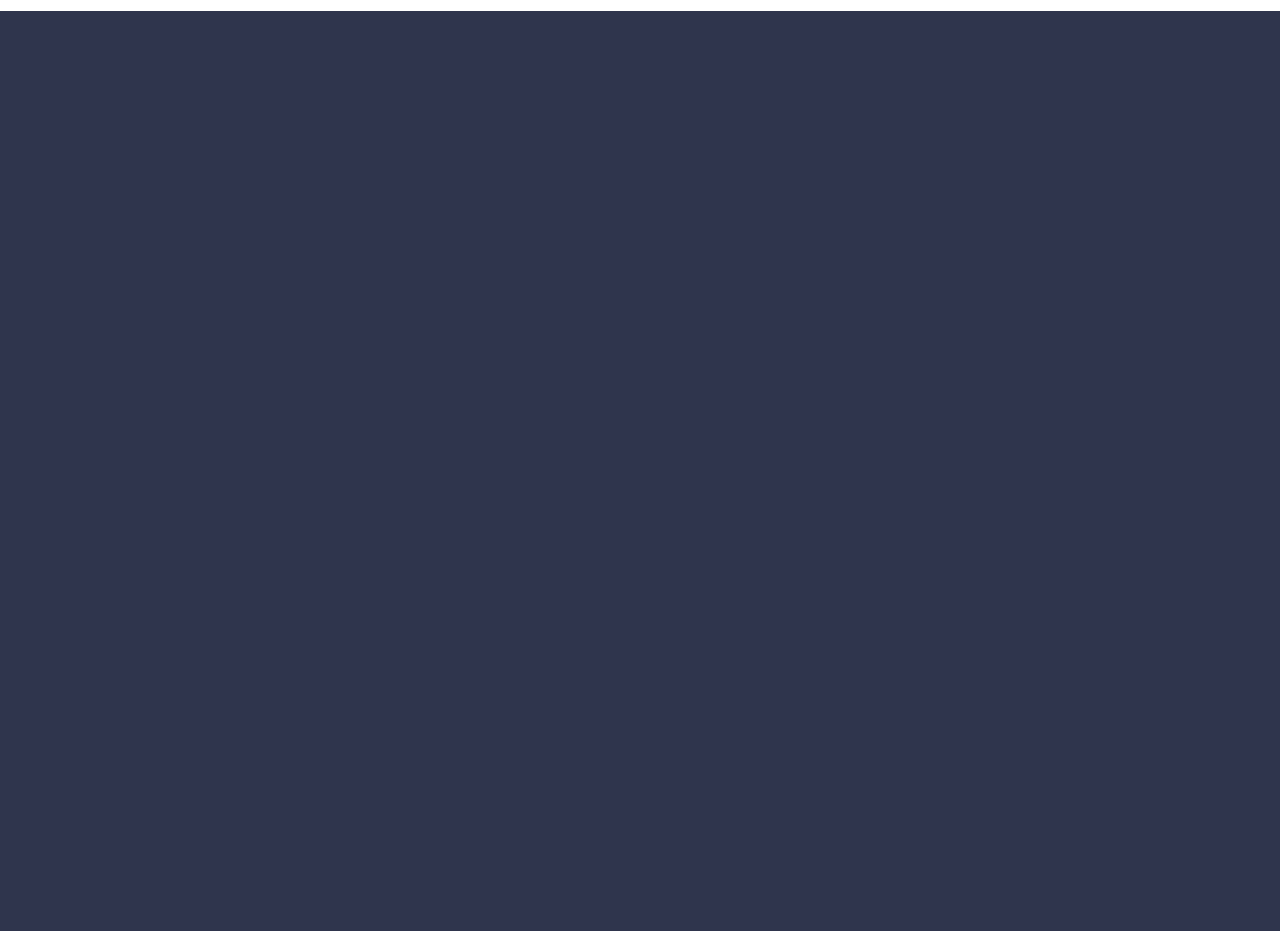
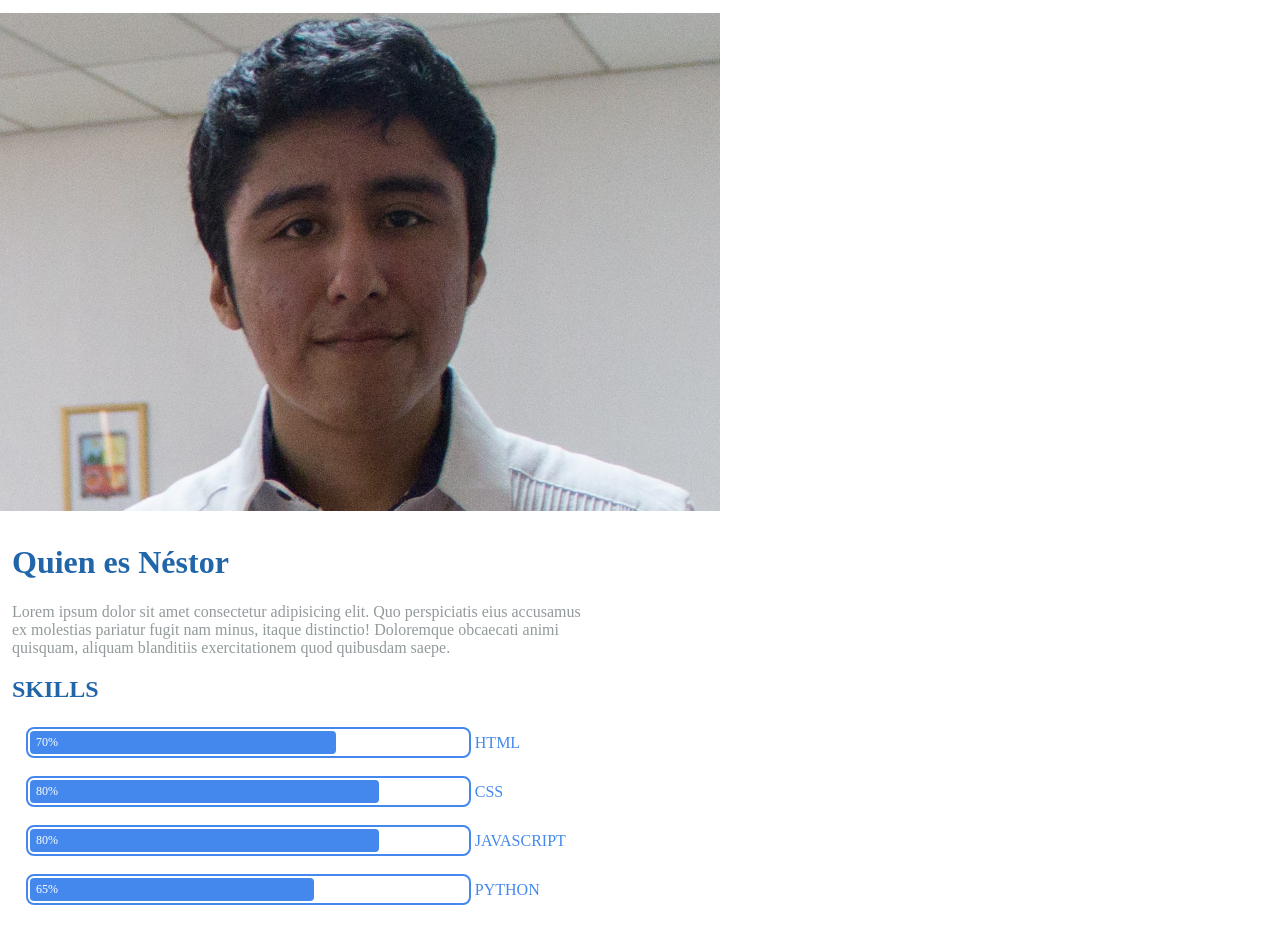
Before and after one commit to NestorHdzC/PagWeb_FullHTML, a plain HTML site: page index.html in a window 1280 px wide. Shown: the part 35-966 px from the top of the page. Before the commit the page ends 800 px from the top, so only its background shows below. Drawn offline with Linux system fonts and the light colour scheme.

Commit message:
ventana de perfil (Movil)
desc) Creacion de la ventana de perfil con informacion del usuario
Proy) Pagina web
Section) ventana Perfil
files) index.html, style.css, imegen de perfil

```diff
--- a/index.html
+++ b/index.html
@@ -22,5 +22,54 @@
             </ul>
         </nav>
     </header>
+    <main class="profile">
+        <div class="profile__wrapper">
+            <div class="profile__img-container">
+                <img src="imgs/ROSTRO_PROF.jpg" class="profile__img" >
+            </div>
+            <div class="profile__data-container">
+                <div class="profilee__data">
+                    <div class="profile_description">
+                        <h1>Quien es Néstor</h1>
+                        <P>Lorem ipsum dolor sit amet consectetur adipisicing elit. Quo perspiciatis eius accusamus ex molestias pariatur fugit nam minus, itaque distinctio! Doloremque obcaecati animi quisquam, aliquam blanditiis exercitationem quod quibusdam saepe.</P>
+                    </div>
+                    <div class="profile__skills-container">
+                        <h2>SKILLS</h2>
+                        <ul>
+                            <li class="profile__skills">
+                                <div class="load-bar">
+                                    <div class="load-bar__bar bar--70">70%
+                                    </div>
+                                </div>
+                                <span class="profile__skill-name">HTML</span>
+                            </li>
+                            <li class="profile__skills">
+                                <div class="load-bar">
+                                    <div class="load-bar__bar bar--80">80%
+                                    </div>
+                                </div>
+                                <span class="profile__skill-name">CSS</span>
+                            </li>
+                            <li class="profile__skills">
+                                <div class="load-bar">
+                                    <div class="load-bar__bar bar--80">80%
+                                    </div>
+                                </div>
+                                <span class="profile__skill-name">JAVASCRIPT</span>
+                            </li>
+
+                            <li class="profile__skills">
+                                <div class="load-bar">
+                                    <div class="load-bar__bar bar--65">65%
+                                    </div>
+                                </div>
+                                <span class="profile__skill-name">PYTHON</span>
+                            </li>
+                        </ul>
+                    </div>
+                </div>
+            </div>
+        </div>
+    </main>
 </body>
 </html>
--- a/style.css
+++ b/style.css
@@ -7,7 +7,7 @@ body{
     margin: 0;
     font-family: 'Montserrat';
     background-color: #101632dd;
-    color: #e2eaff;
+    color: #929a9c;
 }
 
 div, ul ,nav, header, footer, a, li, label{
@@ -105,3 +105,75 @@ div, ul ,nav, header, footer, a, li, label{
 }
 
 /* --------- HEADER ENDS --------- */
+
+/* ========= PROFILE SECTION ========= */
+
+.profile__wrapper {
+    display: flex;
+    flex-direction: column;
+    justify-content: center;
+    background-color: #fff;
+}
+
+.profile__data-container {
+    max-width: 600px;
+    padding: 12px;
+}
+
+.profile__img-container {
+    max-height: 500px;
+    overflow: hidden;
+}
+
+.profile__img {
+    max-width: 100%;
+    width: 720px;
+}
+
+h1 {
+    color: #26a;
+}
+
+.profile__skills-container h2{
+    color: #26a;
+}
+
+.profile__skills {
+    list-style: none;
+    display: flex;
+    margin: 10px;
+    max-width: 600px;
+    align-items: center;
+}
+
+.load-bar {
+    border: 2px solid #48e;
+    border-radius: 8px;
+    color: #fff;
+    padding: 2px;
+    font-size: 12px;
+    width: 80%;
+    margin: 4px;
+}
+
+.load-bar__bar {
+    background-color: #48e;
+    border-radius: 4px;
+    padding: 4px 6px;
+}
+
+.bar--65 {
+    width: 65%;
+}
+
+.bar--70 {
+    width: 70%;
+}
+
+.bar--80 {
+    width: 80%;
+}
+
+.profile__skill-name {
+    color: #48e;
+}
```
Also changed, not shown: imgs/ROSTRO_PROF.jpg (added).
